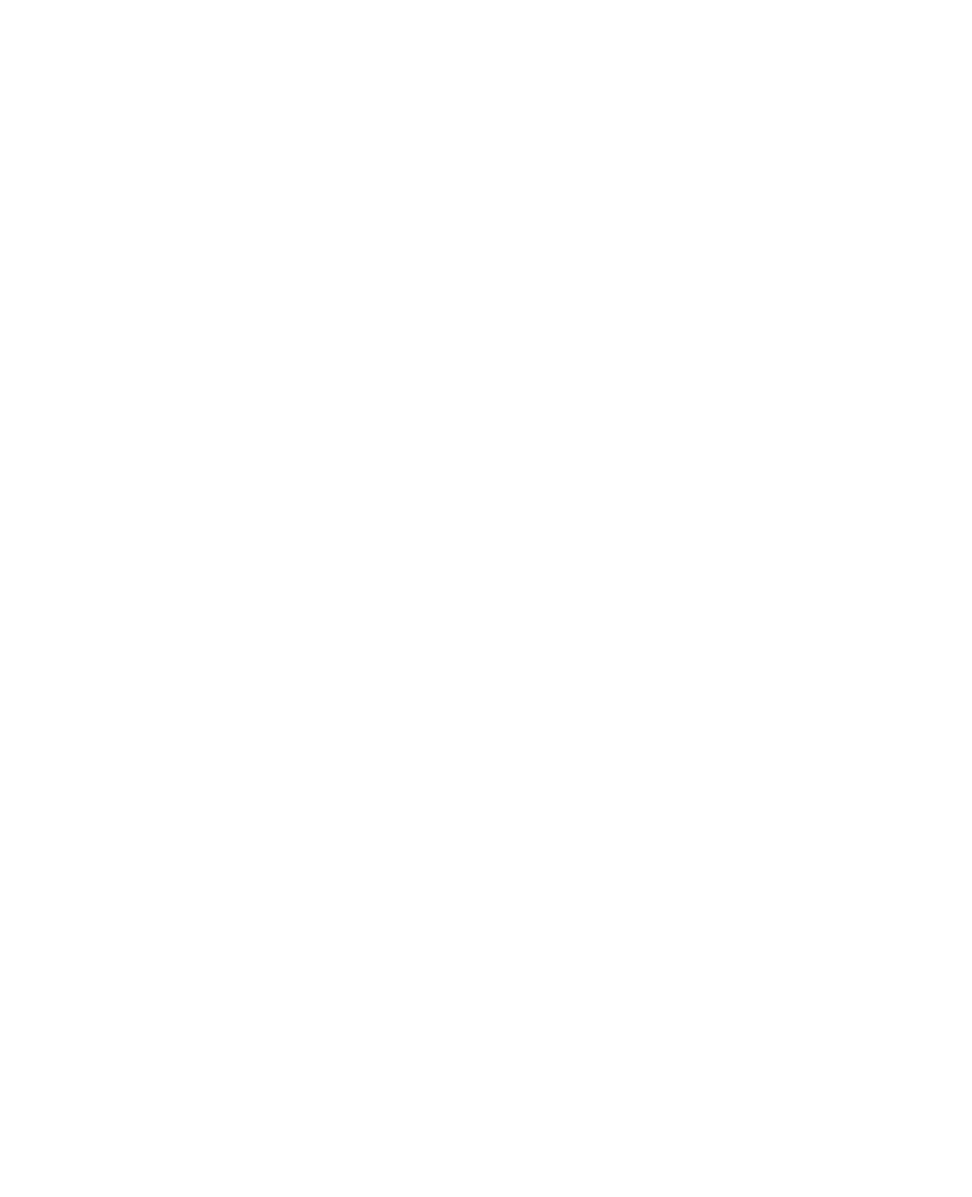
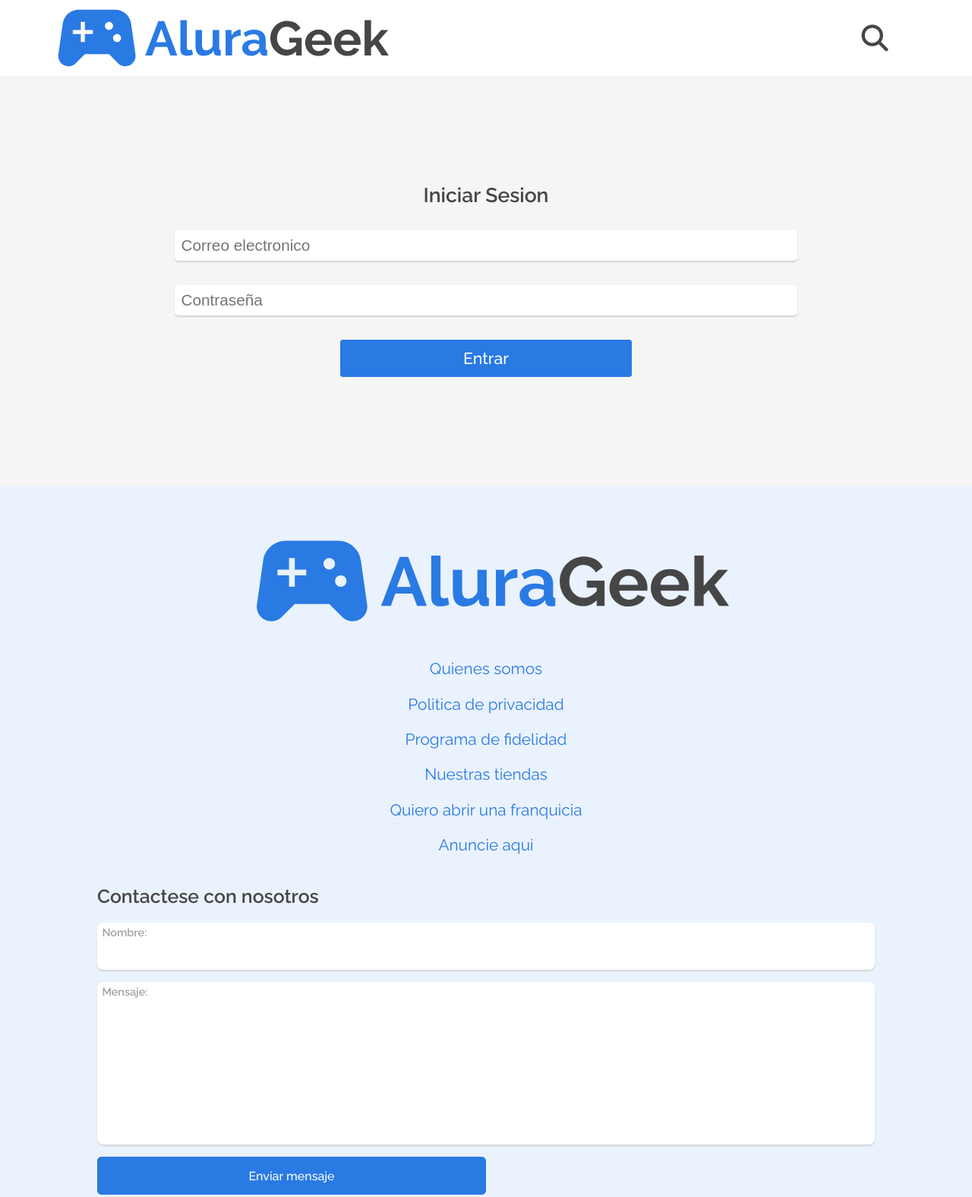
Before and after one commit to 98ag/geekstore, a plain HTML site: page screens/login.html in a window 1280 px wide. Shown: the top 1575 px of the page at 76% size. Before the commit the page ends 800 px from the top, so only its background shows below. Drawn offline with Linux system fonts and the light colour scheme.

Commit message:
Maquetado login hasta 600px, botones propiedad hover

```diff
--- a/screens/login.html
+++ b/screens/login.html
@@ -3,9 +3,62 @@
     <meta charset="UTF-8">
     <meta http-equiv="X-UA-Compatible" content="IE=edge">
     <meta name="viewport" content="width=device-width, initial-scale=1.0">
-    <title>Document</title>
+    <title>GeekStore</title>
+    <script src="https://kit.fontawesome.com/1fe494dee2.js" crossorigin="anonymous"></script>
+    <style>
+        @import url('https://fonts.googleapis.com/css2?family=Raleway:wght@300;400;500;600;700&display=swap');
+    </style>
+    <link rel="stylesheet" href="/styles/reset.css">
+    <link rel="stylesheet" href="/styles/body.css">
+    <link rel="stylesheet" href="/styles/header.css">
+    <link rel="stylesheet" href="/styles/login.css">
+    <link rel="stylesheet" href="/styles/contacto.css">
+    <link rel="stylesheet" href="/styles/footer.css">
 </head>
 <body>
+    <header class="header">
+        <div class="header__items">
+            <a href="/index.html" class="header__index"><img src="/assets/Logo.svg" alt="Logo" class="logo"></a>
+            <button class="boton__buscar"><i class="fa fa-search"></i></button>
+        </div>
+    </header>
 
+    <section class="login">
+        <div class="login__items">
+            <p class="login__titulo item">Iniciar Sesion</p>
+            <input type="email" class="login__usuario item" placeholder="Correo electronico">
+            <input type="password" class="login__contrasena item" placeholder="Contraseña">
+            <button class="login__boton item">Entrar</button>
+        </div>
+    </section>
+
+    <section class="contacto">
+        <div class="contacto__items">
+            <img src="/assets/Logo.svg" alt="Logo" class="contacto__logo">
+            <a href="#" class="contacto__link">Quienes somos</a>
+            <a href="#" class="contacto__link">Politica de privacidad</a>
+            <a href="#" class="contacto__link">Programa de fidelidad</a>
+            <a href="#" class="contacto__link">Nuestras tiendas</a>
+            <a href="#" class="contacto__link">Quiero abrir una franquicia</a>
+            <a href="#" class="contacto__link">Anuncie aqui</a>
+            <form class="contacto__formulario">
+                <p class="contacto__titulo">Contactese con nosotros</p>
+                <div class="contacto__formulario--container">
+                    <label for="nombre">Nombre:</label>
+                    <input type="text" name="nombre" id="nombre">
+                </div>
+                <div class="contacto__formulario--container">
+                    <label for="mensaje">Mensaje:</label>
+                    <textarea name="mensaje" id="mensaje" rows="7"></textarea>
+                </div>
+                <input type="submit" value="Enviar mensaje" class="contacto__formulario--boton">
+            </form>
+        </div>
+    </section>
+
+    <footer class="footer">
+        <p class="footer-texto">Desarrollado por Agustin Garcia</p>
+        <p class="footer-texto">2022</p>
+    </footer>
 </body>
 </html>
--- a/styles/body.css
+++ b/styles/body.css
@@ -1,4 +1,4 @@
-body{
+p, h1, h2, h3, button, a, form{
     font-family: 'Raleway', sans-serif;
     color: #464646;
 }
--- a/styles/contacto.css
+++ b/styles/contacto.css
@@ -68,7 +68,12 @@
     background-color: #2A7AE4;
     color: white;
     border-radius: .33rem;
-    border: none;
+    border: 1px solid #2A7AE4;
     font-size: 1rem;
     font-weight: 500;
 }
+
+.contacto__formulario--boton:hover{
+    background-color: white;
+    color: #2A7AE4;
+}
--- a/styles/header.css
+++ b/styles/header.css
@@ -2,6 +2,10 @@
     height: auto;
     width: 100vw;
     display: inline-block;
+}
+
+.header__index:hover{
+    border-bottom: 2px solid #2A7AE4;
 }
 
 .header__items{
@@ -28,6 +32,11 @@
     font-size: 1.2rem;
 }
 
+.boton__login:hover{
+    color: white;
+    background: #2A7AE4;
+}
+
 .boton__buscar{
     width: 10vw;
     border: none;
--- /dev/null
+++ b/styles/login.css
@@ -0,0 +1,47 @@
+.login{
+    background-color: #f5f5f5;
+}
+
+.login__items{
+    display: flex;
+    flex-direction: column;
+    width: 80vw;
+    align-items: center;
+    margin: 0 auto;
+    padding: 8rem 0;
+}
+
+.item{
+    margin: 1rem;
+    font-size: 1.66rem;
+}
+
+.login__titulo{
+    font-weight: 600;
+}
+
+.login__usuario, .login__contrasena{
+    border: none;
+    border-radius: .3rem;
+    box-shadow: 0 2px 2px lightgrey;
+    padding: .5rem;
+    font-size: 1.3rem;
+    width: 80%;
+    outline: none;
+}
+
+.login__boton{
+    width: 30vw;
+    padding: .7rem 0;
+    color: white;
+    background-color: #2A7AE4;
+    border: 1px solid #2A7AE4;
+    border-radius: 3px;
+    font-size: 1.33rem;
+    font-weight: 500;
+}
+
+.login__boton:hover{
+    color: #2A7AE4;
+    background-color: white;
+}
```
Also changed, not shown: index.html (+1 -1 lines), styles/banner.css (+6 -1 lines).
